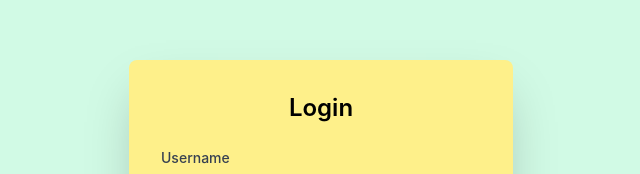
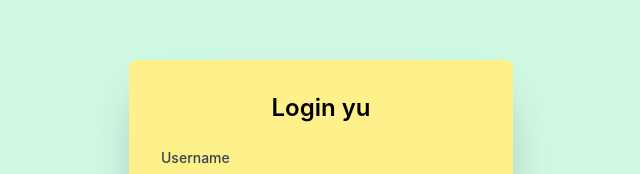
Before and after one commit to SamuelAlvianM/RERE, a React (Create React App) app: page / in a window 1280 px wide. Shown: the part 126-300 px from the top of the page, without its empty margins (319-959 px from the left). Built offline with nearby package versions, Linux system fonts and the light colour scheme.

Commit message:
nambah yu di login

```diff
--- a/src/components/auth/Login.tsx
+++ b/src/components/auth/Login.tsx
@@ -34,7 +34,7 @@
     return (
         <div className="flex justify-center items-center min-h-screen bg-emerald-100">
             <div className="bg-yellow-200 p-8 rounded-lg shadow-2xl max-w-sm w-full">
-                <h1 className="text-2xl font-semibold text-center mb-6">Login</h1>
+                <h1 className="text-2xl font-semibold text-center mb-6">Login yu</h1>
 
                 {error && <p className="text-red-500 text-md text-center mb-4 border-emerald-200">{error}</p>}
 
--- a/src/components/product/Product.tsx
+++ b/src/components/product/Product.tsx
@@ -8,6 +8,9 @@
 interface Props {
     products: ProductProps[];
     onAddToCart: (title: string, price: number, image: string) => void;
+}
+interface CartProps{
+
 }
 
 const Product: React.FC<Props> = ({ products, onAddToCart }) => {
@@ -61,7 +64,7 @@
                 </button>
             </div>
             <div className="grid grid-cols-1 sm:grid-cols-2 lg:grid-cols-3 gap-6">
-                {products.map((product, index) => (
+                {products.map((product, index, ) => (
                     <div
                         key={index}
                         className="bg-yellow-200 border border-blue-400 rounded-lg shadow-xl p-4 hover:shadow-lg transition duration-300 ease-in-out"
```
